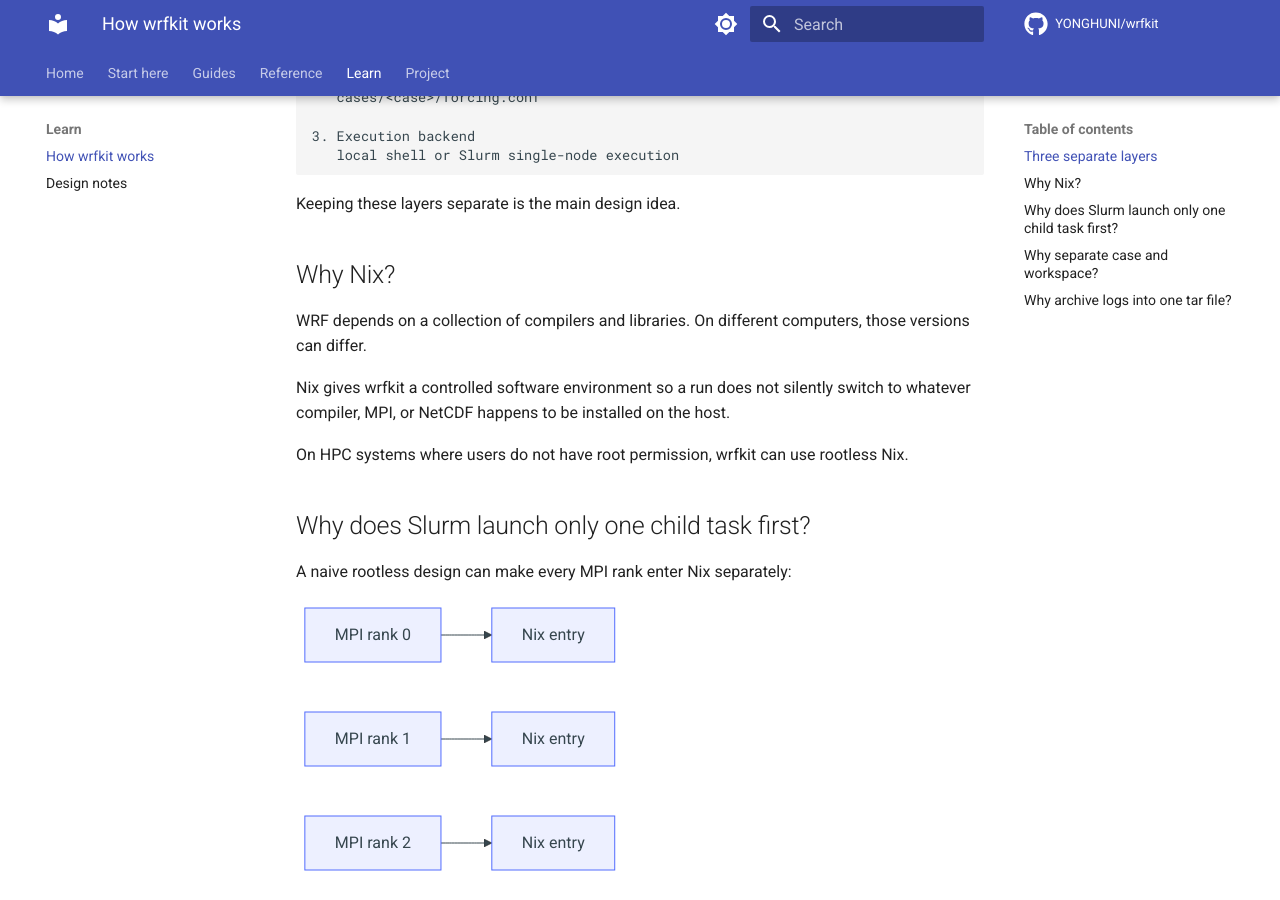
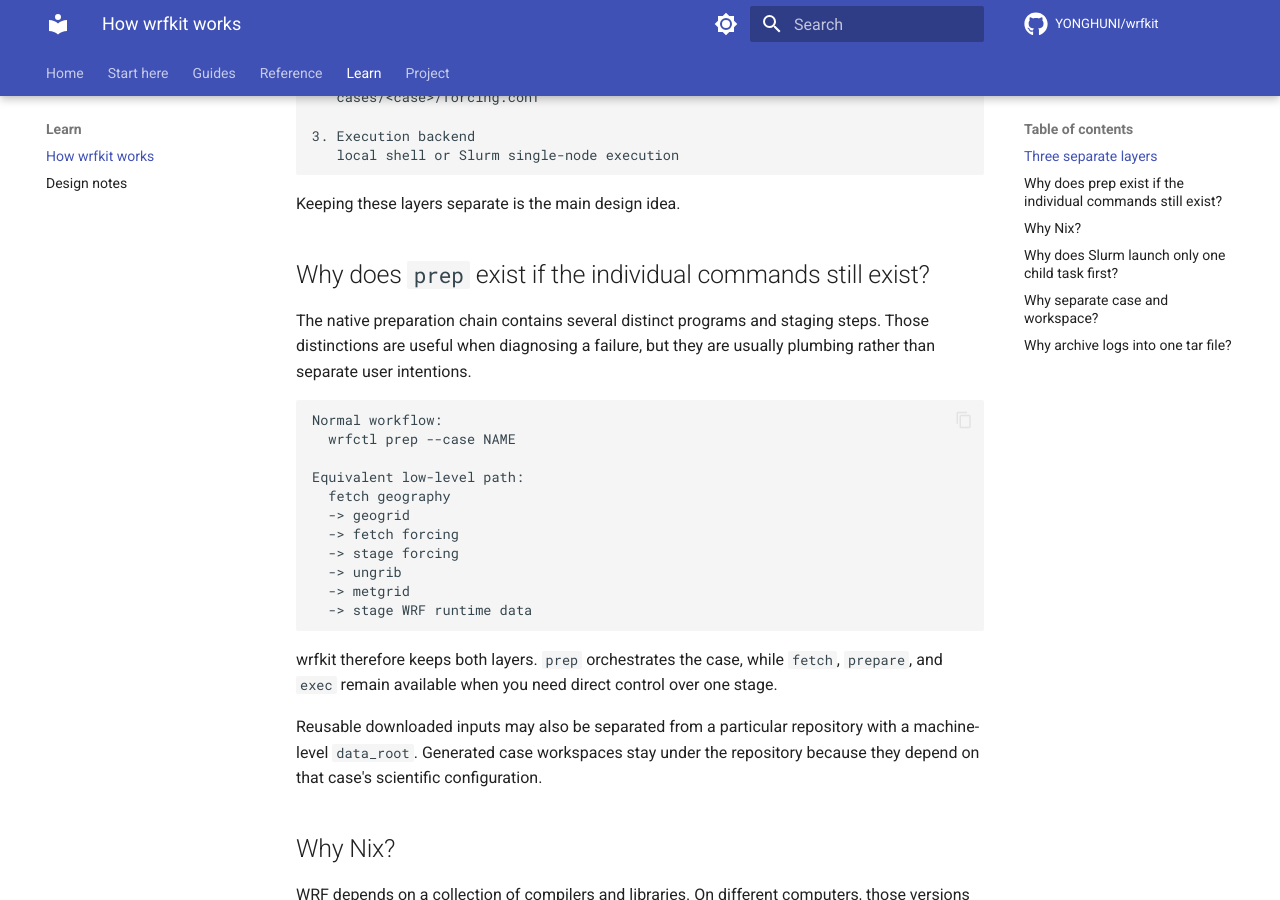
Before and after one commit to YONGHUNI/wrfkit, an MkDocs documentation site: the page built from docs/explanation/how-it-works.md, in a window 1280 px wide and 900 px high, scrolled down 406 px. Built offline with MkDocs 1.6.1 and Material for MkDocs 9.7.7, drawn with Linux system fonts in a browser that asks for light colours; comment, search, counter and statistics services are not loaded.

Commit message:
docs: expose prep as beginner workflow

````diff
--- a/docs/explanation/how-it-works.md
+++ b/docs/explanation/how-it-works.md
@@ -19,6 +19,34 @@ know what the wrapper is doing for you.
 ```
 
 Keeping these layers separate is the main design idea.
+
+## Why does `prep` exist if the individual commands still exist?
+
+The native preparation chain contains several distinct programs and staging
+steps. Those distinctions are useful when diagnosing a failure, but they are
+usually plumbing rather than separate user intentions.
+
+```text
+Normal workflow:
+  wrfctl prep --case NAME
+
+Equivalent low-level path:
+  fetch geography
+  -> geogrid
+  -> fetch forcing
+  -> stage forcing
+  -> ungrib
+  -> metgrid
+  -> stage WRF runtime data
+```
+
+wrfkit therefore keeps both layers. `prep` orchestrates the case, while
+`fetch`, `prepare`, and `exec` remain available when you need direct
+control over one stage.
+
+Reusable downloaded inputs may also be separated from a particular repository
+with a machine-level `data_root`. Generated case workspaces stay under the
+repository because they depend on that case's scientific configuration.
 
 ## Why Nix?
 
````
Also changed, not shown: docs/reference/files-and-folders.md (+24 -1 lines), docs/tutorials/first-run.md (+7 -0 lines), docs/validation.md (+3 -0 lines).
